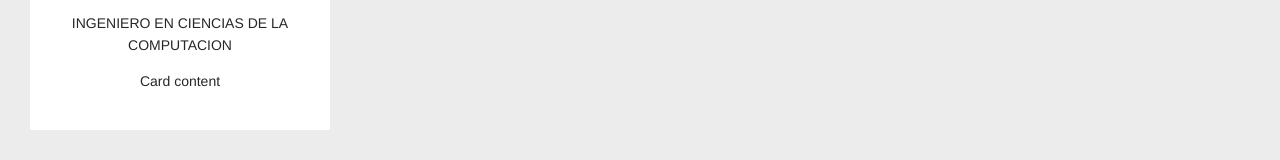
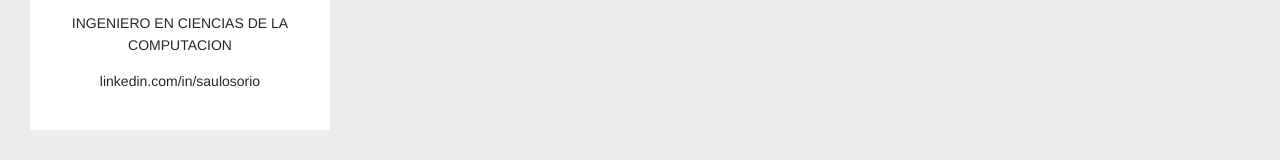
Before and after one commit to saulr7959/pruebatecnica, a Vue app: page /info in a window 1280 px wide. Shown: the part 239-399 px from the top of the page. Built offline with nearby package versions, Linux system fonts and the light colour scheme.

Commit message:
Update AboutView.vue

```diff
--- a/src/views/AboutView.vue
+++ b/src/views/AboutView.vue
@@ -3,7 +3,7 @@
     <a-card title="CREADOR" :bordered="false" style="width: 300px">
       <p>SAUL ERNESTO OSORIO RODRIGUEZ</p>
       <p>INGENIERO EN CIENCIAS DE LA COMPUTACION</p>
-      <p>Card content</p>
+      <p>linkedin.com/in/saulosorio</p>
     </a-card>
   </div>
 </template>
```
